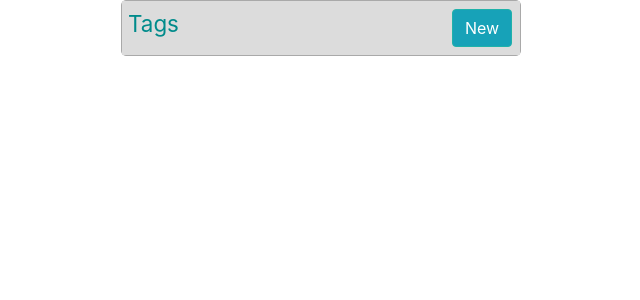
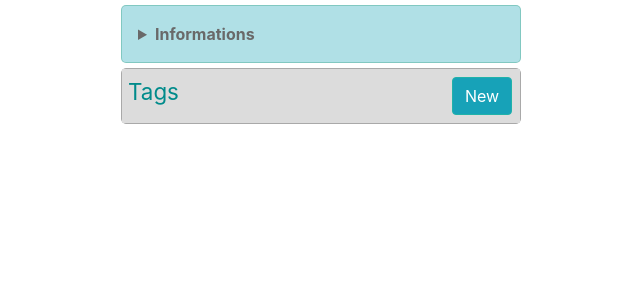
Before and after one commit to thaynnara007/ArtForAll-Frontend, a React (Create React App) app in the folder art_for_all/: page / in a window 1280 px wide. Shown: the top 300 px of the page, without its empty margins (319-959 px from the left). Built offline with nearby package versions, Linux system fonts and the light colour scheme.

Commit message:
created the Info component

```diff
--- /dev/null
+++ b/art_for_all/src/components/info/Info.css
@@ -0,0 +1,21 @@
+.note{
+    max-width: 430px;
+    border: none;
+}
+
+details {
+    background: powderblue;
+    padding: 1em;
+    border: 1px solid hsla(162, 76%, 32%, .3);
+    color: dimgrey;
+    border-radius: 5px;
+}
+
+details > p {
+    background: white;
+    padding: 0.5em 0.7em;
+    border-radius: 5px;
+    box-shadow: 1px 1px 3px hsla(162, 76%, 32%, .2);
+    font-size: 1em;
+    margin-top: 1em;
+  }
--- /dev/null
+++ b/art_for_all/src/components/info/Info.jsx
@@ -0,0 +1,30 @@
+import React from 'react';
+import TagBox from '../tagBox/TagBox';
+import './Info.css';
+import '../../../node_modules/bootstrap/dist/css/bootstrap.min.css';
+
+class Info extends React.Component{
+    constructor(props){
+        super(props);
+        this.state = {
+            value: 'adventure'
+        }
+    }
+
+    render(){
+        return(
+            <div className="container note">
+                <details>
+                    <summary className="font-weight-bold">Informations</summary>
+                    <p>Art name: Adventure ends</p>
+                    <p>Author: thay@ra</p>
+                    <p>Collection: Adventure time</p>
+                    <p>Description: its a art to express the end of the cartoon</p>
+                </details>
+                <TagBox></TagBox>
+            </div>
+        )
+    }
+}
+
+export default Info;
--- a/art_for_all/src/components/tagBox/TagBox.css
+++ b/art_for_all/src/components/tagBox/TagBox.css
@@ -5,6 +5,7 @@
 	margin: 0 auto;
 	border: 1px solid darkgray;
 	border-radius: 5px;
+	margin-top: 5px;
 }
 .flex-wrap{
 	flex-wrap: wrap;
--- a/art_for_all/src/components/tagBox/TagBox.js
+++ b/art_for_all/src/components/tagBox/TagBox.js
@@ -1,5 +1,5 @@
 import React from 'react';
-import '../../../node_modules/bootstrap/dist/css/bootstrap.min.css';
+import  '../../../node_modules/bootstrap/dist/css/bootstrap.min.css';
 import Tag from '../tag/Tag';
 import './TagBox.css';
 import NameFild from '../forms/nameFild/NameFild';
--- a/art_for_all/src/index.js
+++ b/art_for_all/src/index.js
@@ -2,10 +2,10 @@ import React from 'react';
 import ReactDOM from 'react-dom';
 import './index.css';
 import App from './App';
-import TagBox from './components/tagBox/TagBox';
+import Info from './components/info/Info';
 import * as serviceWorker from './serviceWorker';
 
-ReactDOM.render(<TagBox />, document.getElementById('root'));
+ReactDOM.render(<Info />, document.getElementById('root'));
 
 // If you want your app to work offline and load faster, you can change
 // unregister() to register() below. Note this comes with some pitfalls.
```
